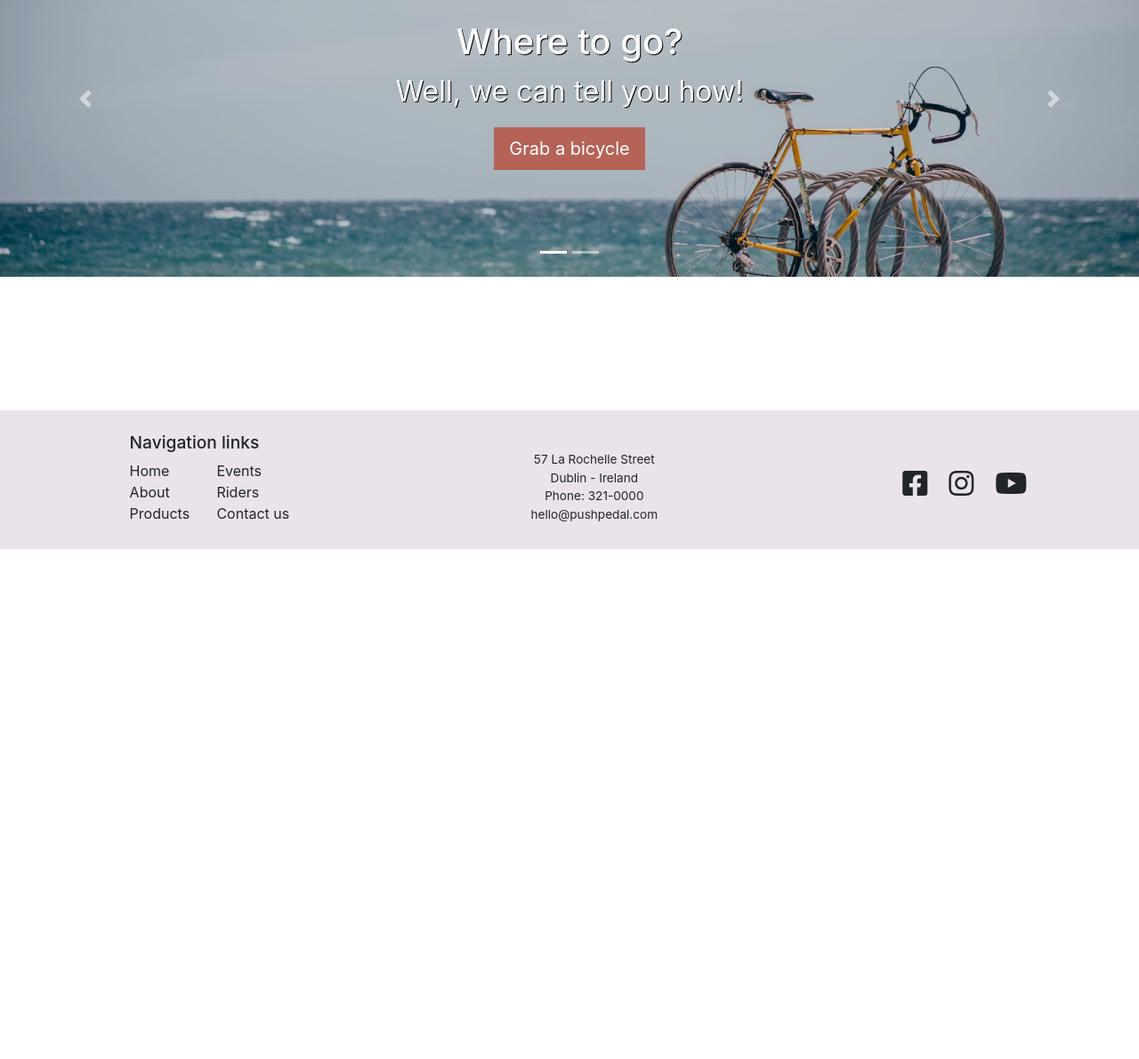
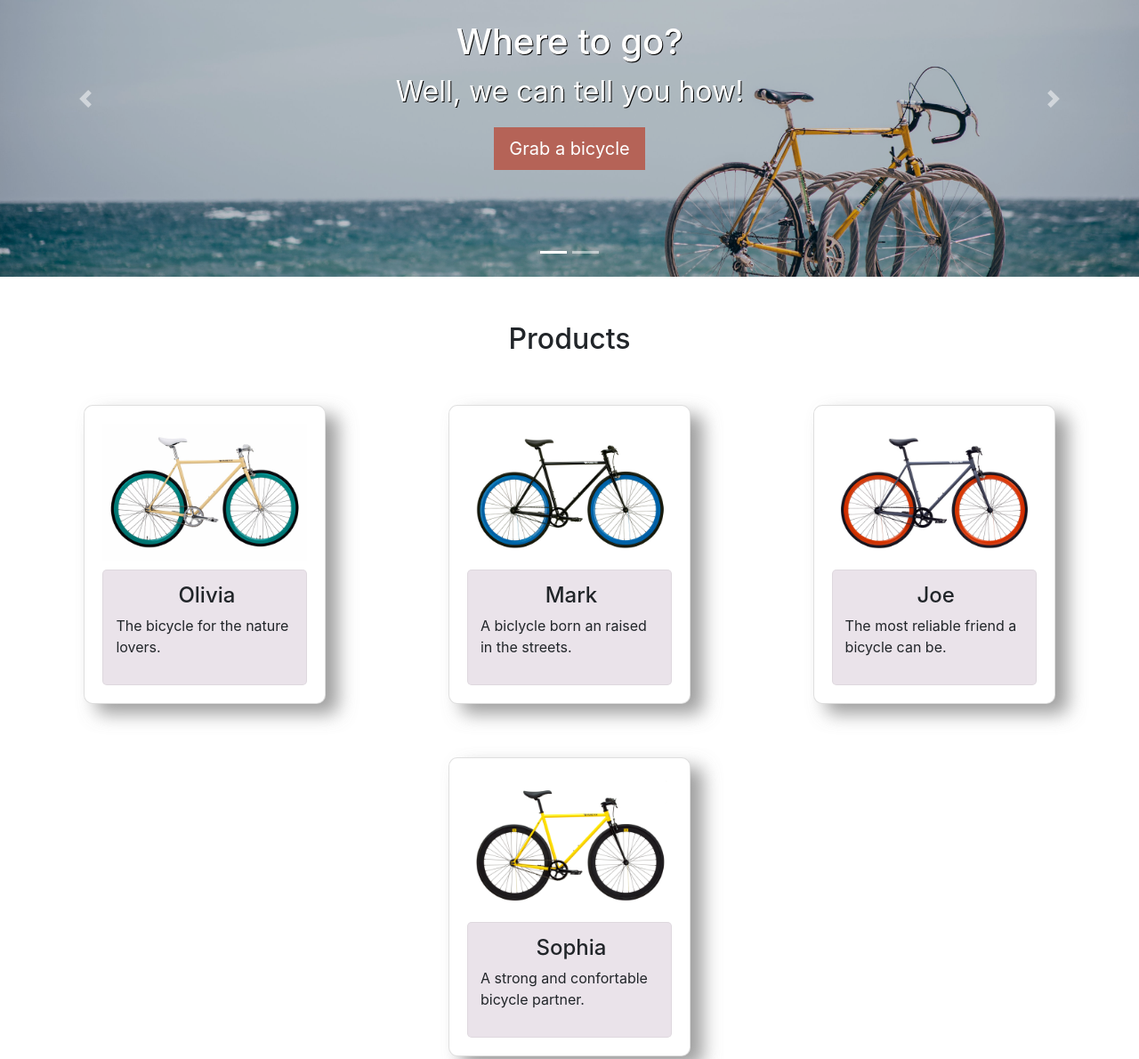
Before and after one commit to Code-Institute-Submissions/user-centric-FED-project, a plain HTML site: page index.html in a window 1280 px wide. Shown: the part 183-1373 px from the top of the page at 89% size. Before the commit the page ends 800 px from the top, so only its background shows below. Drawn offline with nearby package versions, Linux system fonts and the light colour scheme.

Commit message:
Added product section to Home (HTML and CSS)

```diff
--- a/assets/style.css
+++ b/assets/style.css
@@ -1,3 +1,9 @@
+html,body {
+    background-color:#FFFFFF;
+   width:100%;
+    height:100%;
+}
+
 
 /* Navbar */
 
@@ -20,6 +26,11 @@ max-width: 200px;
     justify-content: space-around;
     padding: 25px 0 20px 0;
     background-color: #EAE3EA;
+
+    right: 0;
+    bottom: 0;
+    left: 0;
+    z-index: 1030;
 }
 
 .footer__nav{
@@ -90,8 +101,6 @@ max-width: 200px;
  }
 
  /* Hero carousel */
-
-
 
 .carousel-item img {
     max-height: 50vh;
@@ -175,3 +184,53 @@ max-width: 200px;
 }
 
 }
+
+ /* Products section */
+
+.products {
+    padding: 2%;
+    width: 100%;
+    display: flex;
+    flex-direction: column;
+    justify-content: center;
+
+}
+
+.products h2{
+    margin: 25px;
+    text-align: center;
+}
+
+.product-cards {
+    display: flex;
+    flex-direction: row;
+    flex-wrap: wrap;
+    justify-content: space-around;
+}
+
+.card {
+    width: 17rem;
+    height: 21rem;
+    margin: 30px;
+    padding: 20px;
+    border-radius: 10px;
+    -webkit-box-shadow: 14px 11px 20px 0px rgba(114,114,114,0.69);;
+    box-shadow: 14px 11px 20px 0px rgba(114,114,114,0.69);;
+}
+
+.card-body {
+    background-color: #EAE3EA;
+    padding: 14px 10px 10px 14px ;
+    border-radius: 5px;
+    border: solid 1px rgb(114 114 114 / 10%);
+    margin-top: 10px;
+
+}
+
+.card-body h4 {
+    text-align: center;
+}
+
+.products button {
+    margin: 25px auto;
+}
--- a/index.html
+++ b/index.html
@@ -17,7 +17,7 @@
 
   <!-- Nav links (About, Products, Riders, Events, Contact Us) -->
 
-  <nav class="navbar navbar-expand-lg navbar-light bg-white px-5">
+<nav class="navbar navbar-expand-lg navbar-light bg-white px-5">
   <a class="navbar-brand" href="#">
   <img src="images/logo.png" alt="Logo Push & Pedal">
   </a>
@@ -27,6 +27,9 @@
   <div class="collapse navbar-collapse justify-content-end" id="navbarNav">
     <ul class="navbar-nav">
       <li class="nav-item active">
+        <a class="nav-link" href="#">Home</a>
+      </li>
+      <li class="nav-item ">
         <a class="nav-link" href="#">About</a>
       </li>
       <li class="nav-item">
@@ -47,7 +50,7 @@
 
   </header>
 <!-- Section - Hero slide -->
-  <div class="hero">
+  <section class="hero">
   <div id="hero__carousel" class="carousel slide" data-ride="carousel" data-interval="6000">
   <ol class="carousel-indicators">
     <li data-target="#hero__carousel" data-slide-to="0" class="active"></li>
@@ -80,12 +83,50 @@
     <span class="sr-only">Next</span>
   </a>
 </div>
-  </div>
-
-
-
+  </section>
 
   <!-- Section - Products -->
+
+  <section class="products">
+
+    <h2>Products</h2>
+
+  <div class="product-cards">
+
+  <div class="card">
+  <img class="card-img-top" src="/images/products/olivia.jpeg" alt="Card image cap">
+  <div class="card-body">
+    <h4>Olivia</h4>
+    <p class="card-text">The bicycle for the nature lovers.</p>
+  </div>
+</div>
+
+  <div class="card">
+  <img class="card-img-top" src="/images/products/mark.jpeg" alt="Card image cap">
+  <div class="card-body">
+  <h4>Mark</h4>
+    <p class="card-text">A biclycle born an raised in the streets.</p>
+  </div>
+</div>
+
+  <div class="card">
+  <img class="card-img-top" src="/images/products/joe.jpeg" alt="Card image cap">
+  <div class="card-body">
+  <h4>Joe</h4>
+    <p class="card-text">The most reliable friend a bicycle can be.</p>
+  </div>
+</div>
+
+  <div class="card">
+  <img class="card-img-top" src="/images/products/sophia.png" alt="Card image cap">
+  <div class="card-body">
+  <h4>Sophia</h4>
+    <p class="card-text">A strong and confortable bicycle partner.</p>
+  </div>
+</div>
+ </div>
+ <button class="btn-style">View more</button>
+  </section>
 
   <!-- Events -->
 
@@ -93,7 +134,7 @@
 
   <!-- Footer (List Nav links, Address / Phone / Email, Social media (Facebook, Instagram, Youtube))-->
 
-  <div class="footer fixed-bottom">
+  <div class="footer ">
       <div class="footer__nav">
       <h5>Navigation links</h2>
       <div class="footer__links">
```
Also changed, not shown: about.html (+4 -1 lines), contact.html (+4 -1 lines), events.html (+4 -1 lines), products.html (+4 -1 lines), riders.html (+4 -1 lines), images/products/joe.jpeg (renamed from images/products/Unknown-11.jpeg), images/products/mark.jpeg (renamed from images/products/Unknown-1.jpeg), images/products/olivia.jpeg (renamed from images/products/Unknown-19.jpeg), images/products/sophia.png (renamed from images/products/Unknown.png).
